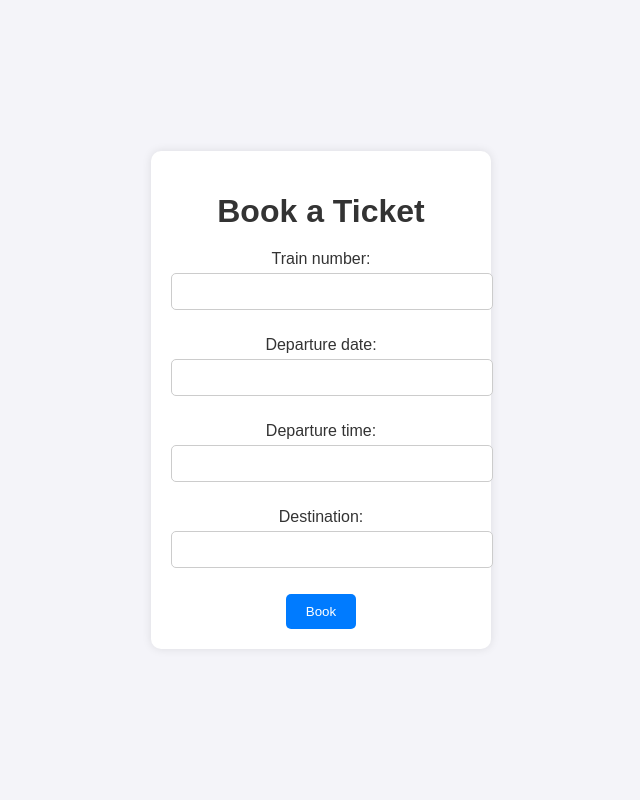
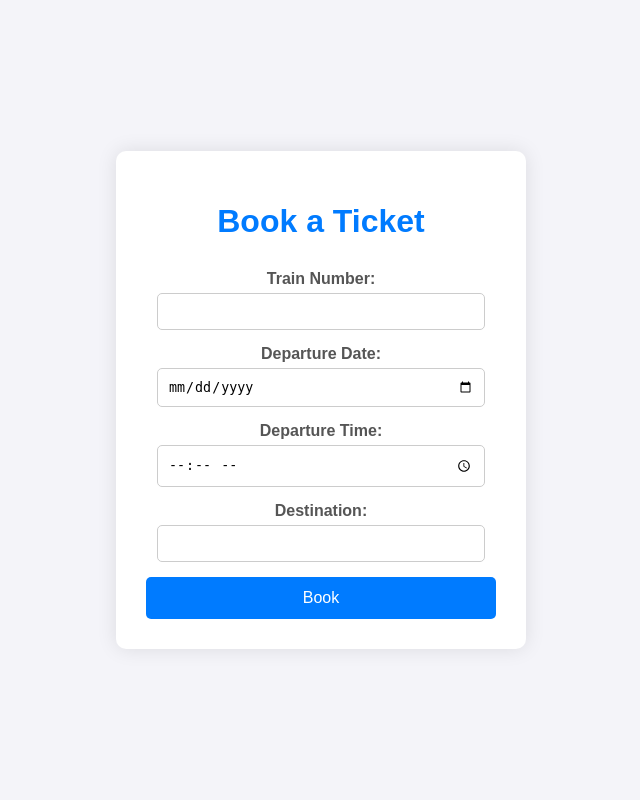
Before and after one commit to Icarus-20s/online_train_Booking_system-, a Django app: page /book/ in a window 1280 px wide. Shown: the whole page, without its empty margins (319-959 px from the left). Run offline with Django 5.2, Linux system fonts and the light colour scheme; a user stored in the database is signed in.

Commit message:
improved css in book_ticket

```diff
--- a/templates/book_ticket.html
+++ b/templates/book_ticket.html
@@ -7,44 +7,57 @@
       body {
         font-family: Arial, sans-serif;
         background-color: #f4f4f9;
-        color: #333;
+        margin: 0;
         display: flex;
         justify-content: center;
         align-items: center;
         height: 100vh;
-        margin: 0;
       }
+
       .container {
         background-color: #fff;
-        padding: 20px;
+        padding: 30px;
         border-radius: 10px;
-        box-shadow: 0 0 10px rgba(0, 0, 0, 0.1);
-        width: 300px;
+        box-shadow: 0 0 20px rgba(0, 0, 0, 0.1);
+        width: 350px;
         text-align: center;
       }
+
       h1 {
-        margin-bottom: 20px;
+        margin-bottom: 30px;
+        color: #007bff;
       }
+
       label {
         display: block;
-        margin: 10px 0 5px;
+        margin-bottom: 5px;
+        color: #555;
+        font-weight: bold;
       }
-      input {
-        width: 100%;
+
+      input[type="text"],
+      input[type="date"],
+      input[type="time"] {
+        width: calc(100% - 22px);
         padding: 10px;
-        margin-bottom: 10px;
+        margin-bottom: 15px;
         border: 1px solid #ccc;
         border-radius: 5px;
+        box-sizing: border-box;
       }
+
       button {
-        padding: 10px 20px;
+        padding: 12px 20px;
         background-color: #007bff;
         color: #fff;
         border: none;
         border-radius: 5px;
         cursor: pointer;
         transition: background-color 0.3s;
+        width: 100%;
+        font-size: 16px;
       }
+
       button:hover {
         background-color: #0056b3;
       }
@@ -54,7 +67,15 @@
     <div class="container">
       <h1>Book a Ticket</h1>
       <form method="post">
-        {% csrf_token %} {{ form.as_p }}
+        {% csrf_token %}
+        <label for="train_number">Train Number:</label>
+        <input type="text" id="train_number" name="train_number" required />
+        <label for="departure_date">Departure Date:</label>
+        <input type="date" id="departure_date" name="departure_date" required />
+        <label for="departure_time">Departure Time:</label>
+        <input type="time" id="departure_time" name="departure_time" required />
+        <label for="destination">Destination:</label>
+        <input type="text" id="destination" name="destination" required />
         <button type="submit">Book</button>
       </form>
     </div>
```
